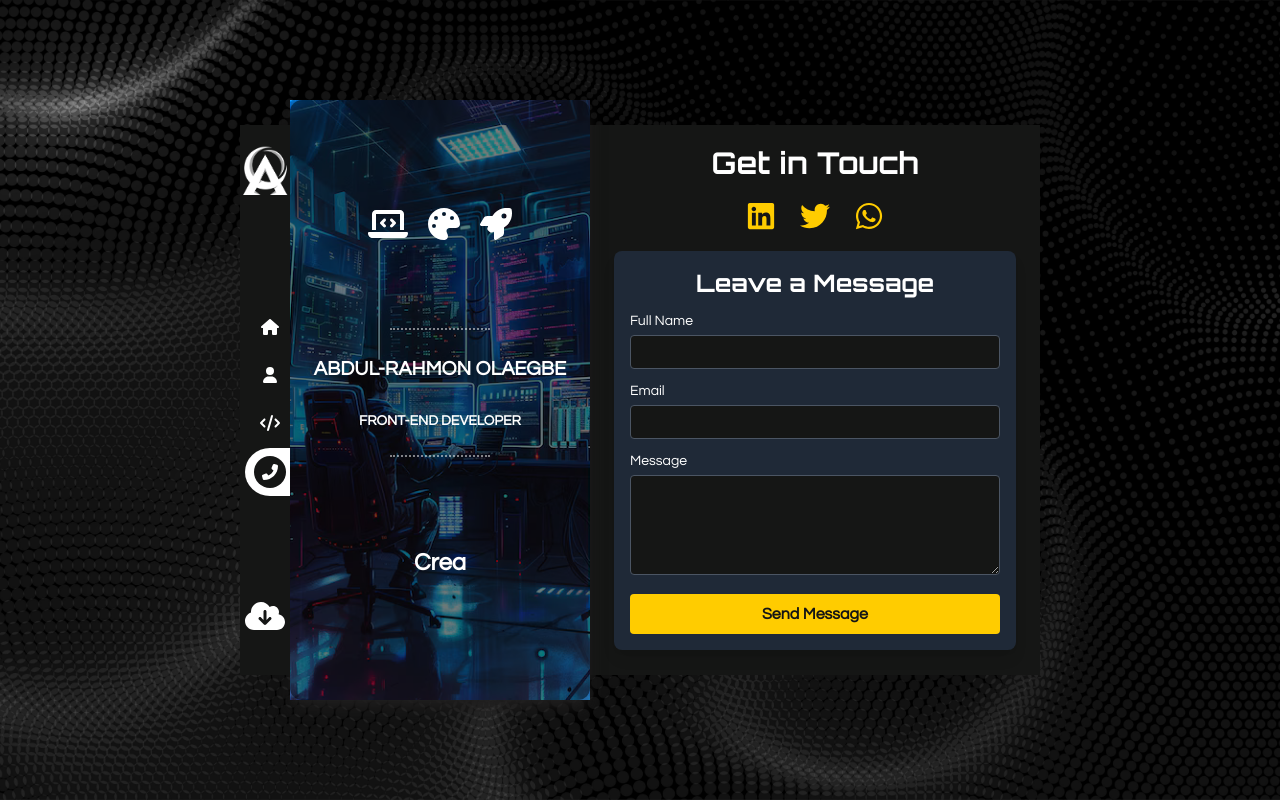
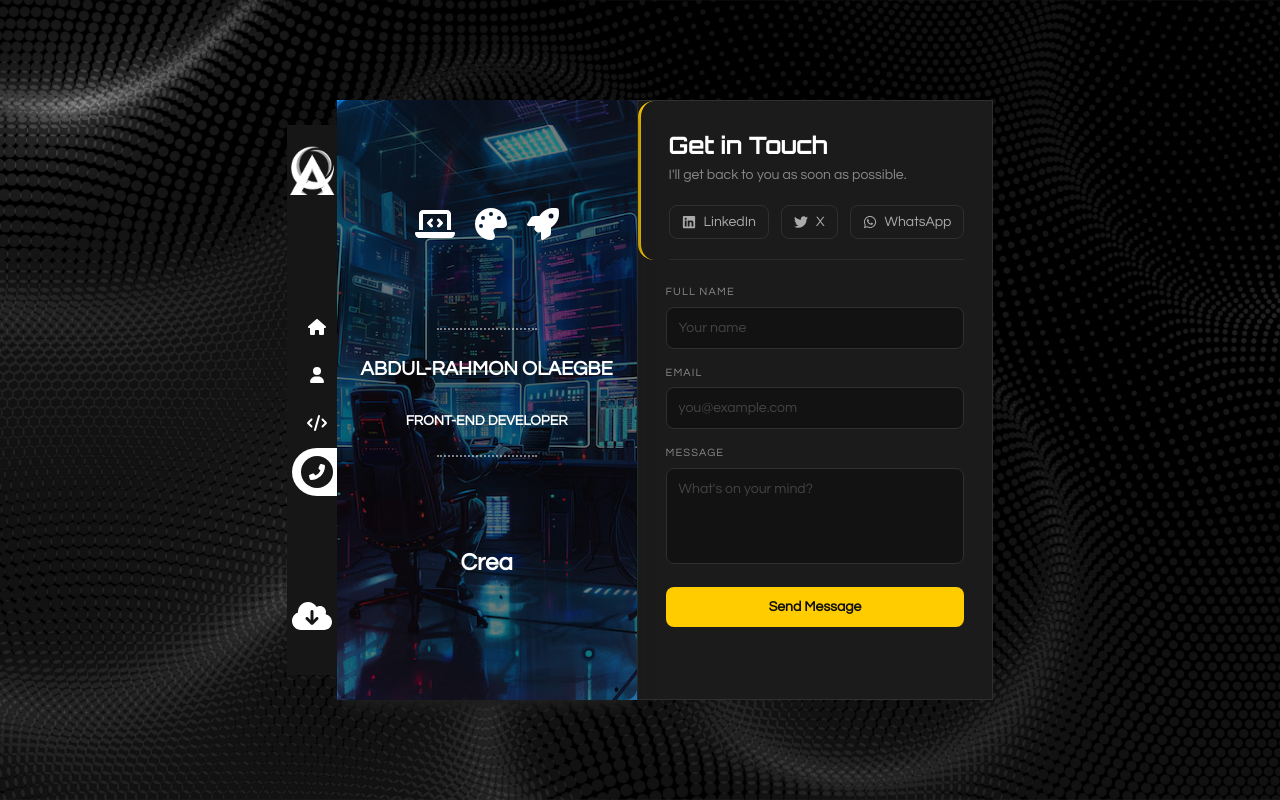
Before and after one commit to Youngtechie/My_Portfolio, a Next.js app: page /contact in a window 1280 px wide. Built offline with nearby package versions, Linux system fonts and the light colour scheme; no server answers.

Commit message:
[Update]:: UI

```diff
--- a/src/app/contact/page.tsx
+++ b/src/app/contact/page.tsx
@@ -1,27 +1,25 @@
 "use client";
-import { FaLinkedin, FaTwitter, FaWhatsapp } from "react-icons/fa";
-import React, { useState, useRef, FormEvent } from "react";
+import { FormEvent, useRef, useState } from "react";
 import emailjs from "emailjs-com";
 import Link from "next/link";
+import { FaLinkedin, FaTwitter, FaWhatsapp } from "react-icons/fa";
+
+type Status = { type: "success" | "error"; message: string } | null;
 
 const ContactPage = () => {
   const formRef = useRef<HTMLFormElement>(null);
   const [form, setForm] = useState({ name: "", email: "", message: "" });
   const [loading, setLoading] = useState(false);
+  const [status, setStatus] = useState<Status>(null);
 
   const handleChange = (
     e: React.ChangeEvent<HTMLInputElement | HTMLTextAreaElement>
-  ) => {
-    setForm({
-      ...form,
-      [e.target.name]: e.target.value,
-    });
-  };
+  ) => setForm({ ...form, [e.target.name]: e.target.value });
 
   const handleSubmit = async (e: FormEvent<HTMLFormElement>) => {
     e.preventDefault();
     setLoading(true);
-
+    setStatus(null);
     try {
       await emailjs.sendForm(
         "service_ppfm9gx",
@@ -29,86 +27,69 @@ const ContactPage = () => {
         formRef.current!,
         "FWrgeHDJIQuot0T05"
       );
-      alert("Message successfully sent!");
+      setStatus({ type: "success", message: "Message sent! I'll be in touch soon." });
       setForm({ name: "", email: "", message: "" });
-    } catch (error) {
-      console.error("Failed to send message:", error);
-      alert("Failed to send message. Please try again.");
+    } catch {
+      setStatus({ type: "error", message: "Failed to send. Please try again." });
     } finally {
       setLoading(false);
     }
   };
 
   return (
-    <section className="text-white bg-[#151615] w-full gap-3 lg:gap-5 p-3 lg:p-6 h-[100vh] lg:h-full lg:w-[450px] flex flex-col items-center pt-[90px] lg:pt-5 lg:mt-0 lg:overflow-hidden overflow-scroll">
-      <h1 className="text-3xl font-bold">Get in Touch</h1>
+    <section className="bg-[#151615] text-white flex items-center justify-center pt-[70px] lg:pt-0 lg:h-[600px] lg:overflow-hidden overflow-scroll">
+      <div className="w-full max-w-[460px] bg-[#1a1b1a] border border-[#2e2f2e] rounded-2xl lg:rounded-none h-full">
 
-      <div className="flex space-x-6">
+        {/* Header strip with gold left accent */}
+        <div className="border-l-[3px] border-[#ffcc00] rounded-2xl px-7 pt-7">
+          <h1 className="text-2xl font-semibold tracking-tight">Get in Touch</h1>
+          <p className="text-sm text-[#888] mt-1">I&#39;ll get back to you as soon as possible.</p>
+
+          {/* Social links */}
+          <div className="flex gap-3 mt-5 pb-5 border-b border-[#2a2b2a]">
+            {[
+              { href: "https://www.linkedin.com/in/abdul-rahmon-ibn-qozeem-7a128b237", icon: <FaLinkedin />, label: "LinkedIn" },
+              { href: "https://x.com/Noble_Sentinel_", icon: <FaTwitter />, label: "X" },
+              { href: "https://wa.me/+2349020674910", icon: <FaWhatsapp />, label: "WhatsApp" },
+            ].map(({ href, icon, label }) => (
               <Link
-          href="https://www.linkedin.com/in/abdul-rahmon-ibn-qozeem-7a128b237?utm_source=share&utm_campaign=share_via&utm_content=profile&utm_medium=android_app"
+                key={label}
+                href={href}
                 target="_blank"
                 rel="noopener noreferrer"
-          className="text-3xl text-[#ffcc00] hover:text-[#f4b400] transition-colors"
+                className="flex items-center gap-2 px-3 py-1.5 rounded-lg border border-[#2e2f2e] text-[#aaa] text-sm hover:border-[#ffcc00] hover:text-[#ffcc00] transition-colors"
               >
-          <FaLinkedin />
+                {icon}{label}
               </Link>
-        <Link
-          href="https://x.com/Noble_Sentinel_?utm_source=share&utm_campaign=share_via&utm_content=profile&utm_medium=android_app"
-          target="_blank"
-          rel="noopener noreferrer"
-          className="text-3xl text-[#ffcc00] hover:text-[#f4b400] transition-colors"
-        >
-          <FaTwitter />
-        </Link>
-        <Link
-          href="https://wa.me/+2349020674910"
-          target="_blank"
-          rel="noopener noreferrer"
-          className="text-3xl text-[#ffcc00] hover:text-[#f4b400] transition-colors"
-        >
-          <FaWhatsapp />
-        </Link>
+            ))}
+          </div>
         </div>
 
-      <form
-        ref={formRef}
-        onSubmit={handleSubmit}
-        className="bg-gray-800 flex flex-col gap-3 p-4 rounded-lg w-full max-w-md shadow-lg"
-      >
-        <h2 className="text-2xl font-semibold text-center">Leave a Message</h2>
-
-        <div className="">
-          <label htmlFor="fullName" className="block text-sm font-medium mb-1">
-            Full Name
+        {/* Form */}
+        <form ref={formRef} onSubmit={handleSubmit} className="px-7 py-6 flex flex-col gap-4">
+          {[
+            { id: "name", label: "Full Name", type: "text", placeholder: "Your name" },
+            { id: "email", label: "Email", type: "email", placeholder: "you@example.com" },
+          ].map(({ id, label, type, placeholder }) => (
+            <div key={id}>
+              <label htmlFor={id} className="block text-[11px] font-medium uppercase tracking-widest text-[#888] mb-1.5">
+                {label}
               </label>
               <input
-            type="text"
-            id="name"
-            name="name"
-            value={form.name}
+                id={id}
+                name={id}
+                type={type}
+                value={form[id as keyof typeof form]}
                 onChange={handleChange}
-            className="w-full p-1 bg-[#151615] border border-gray-600 rounded focus:border-[#ffcc00] outline-none"
+                placeholder={placeholder}
                 required
+                className="w-full px-3 py-2.5 bg-[#111211] border border-[#2e2f2e] rounded-lg text-sm text-white placeholder-[#444] focus:border-[#ffcc00] outline-none transition-colors"
               />
             </div>
+          ))}
 
-        <div className="">
-          <label htmlFor="email" className="block text-sm font-medium mb-1">
-            Email
-          </label>
-          <input
-            type="email"
-            id="email"
-            name="email"
-            value={form.email}
-            onChange={handleChange}
-            className="w-full p-1 bg-[#151615] border border-gray-600 rounded focus:border-[#ffcc00] outline-none"
-            required
-          />
-        </div>
-
-        <div className="">
-          <label htmlFor="message" className="block text-sm font-medium mb-1">
+          <div>
+            <label htmlFor="message" className="block text-[11px] font-medium uppercase tracking-widest text-[#888] mb-1.5">
               Message
             </label>
             <textarea
@@ -117,19 +98,31 @@ const ContactPage = () => {
               value={form.message}
               onChange={handleChange}
               rows={4}
-            className="w-full h-[100px] max-h-[100px] min-h-[100px] p-1 bg-[#151615] border border-gray-600 rounded focus:border-[#ffcc00] outline-none"
+              placeholder="What's on your mind?"
               required
+              className="w-full px-3 py-2.5 bg-[#111211] border border-[#2e2f2e] rounded-lg text-sm text-white placeholder-[#444] focus:border-[#ffcc00] outline-none transition-colors resize-none h-24 min-h-24 max-h-24"
             />
           </div>
 
           <button
             type="submit"
             disabled={loading}
-          className="w-full bg-[#ffcc00] text-[#151615] font-semibold py-2 rounded hover:bg-[#e6b800] transition-colors"
+            className="w-full py-2.5 bg-[#ffcc00] text-[#111] font-semibold text-sm rounded-lg hover:bg-[#e6b800] disabled:bg-[#b89a00] disabled:cursor-not-allowed transition-colors"
           >
             {loading ? "Sending..." : "Send Message"}
           </button>
+
+          {status && (
+            <p className={`text-sm px-3 py-2.5 rounded-lg border text-center ${
+              status.type === "success"
+                ? "bg-[#0d2b1a] border-[#1a5c35] text-[#4cdf8a]"
+                : "bg-[#2b0d0d] border-[#5c1a1a] text-[#df4c4c]"
+            }`}>
+              {status.message}
+            </p>
+          )}
         </form>
+      </div>
     </section>
   );
 };
```
Lines whose indentation alone changed are shown as unchanged.
